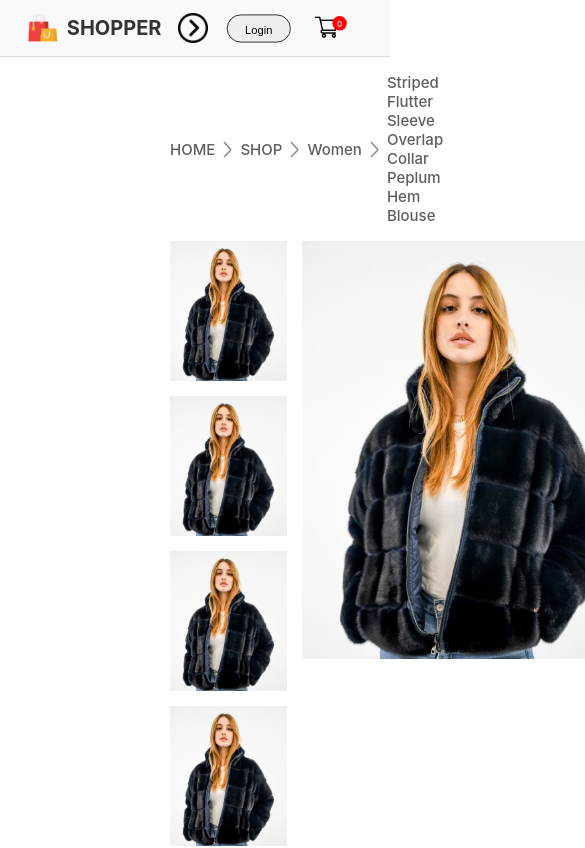
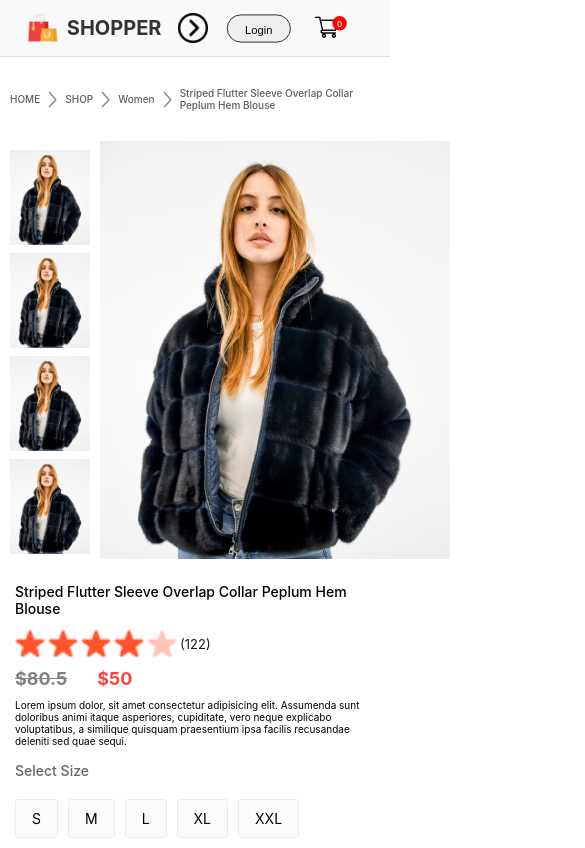
Before and after one commit to karunakashyap/E-commerce-website, a React (Create React App) app: page /product/1 in a window 390 px wide. Shown: the top 848 px of the page, 585 px wide, since content can reach past the window. Built offline with nearby package versions, Linux system fonts and the light colour scheme.

Commit message:
add responsive design

```diff
--- a/src/Components/Breadcrums/Breadcrums.css
+++ b/src/Components/Breadcrums/Breadcrums.css
@@ -8,3 +8,26 @@
     text-transform: capitalize;
     color: #5e5e5e;
 }
+@media(max-width:1280px){
+   .breadcrum{
+    margin: 30px 50px;
+    font-size: 14px;
+   }
+}
+@media(max-width:1024px){
+    .breadcrum{
+        margin: 30px 30px;
+        font-size: 13px;
+    }
+}
+@media(max-width:800px){
+    .breadcrum{
+        margin: 30px 10px;
+        font-size: 12px;
+    }
+}
+@media(max-width:500px){
+    .breadcrum{
+        font-size: 10px;
+    }
+}
--- a/src/Components/ProductDisplay/ProductDisplay.css
+++ b/src/Components/ProductDisplay/ProductDisplay.css
@@ -96,10 +96,190 @@
     outline: none;
     cursor: pointer;
 }
-
-/* .right-category{
-    margin-top: 10px;
-} */
 .right-category span {
     font-weight: 16px;
 }
+@media(max-width:1280px){
+    .productdisplay{
+        margin: 0px 60px;
+    }
+    .productdisplay-left{
+        gap: 10px;
+    }
+    .productdisplay-imagelist{
+        gap: 10px;
+    }
+    .productdisplay-imagelist img{
+        height: 120px;
+    }
+    .productdisplay .main img{
+        height: 510px;
+        width: auto;
+    }
+    .productdisplay-right{
+        margin: 0px 30px;
+    }
+    .productdisplay-right h1{
+        font-size: 22px;
+    }
+    .right-star{
+        gap: 3px;
+        font-size: 13px;
+    }
+    .right-prices{
+        margin: 10px 0px;
+        font-size: 18px;
+    }
+    .right-description{
+        font-size: 13px;
+    }
+    .right-size h1{
+        margin-top: 20px;
+        font-size: 20px;
+    }
+    .right-sizes div{
+        padding: 14px 20px;
+    }
+    .productdisplay-right button{
+        width: 150px;
+        padding: 20px 0px;
+        margin-bottom:20px ;
+    }
+    .productdisplay-right .right-category{
+        margin-top: 5px;
+        font-size: 14px;
+    }
+}
+@media(max-width:1024px){
+    .productdisplay{
+        margin: 0px 30px;
+    }
+    .productdisplay-left{
+        gap: 5px;
+    }
+    .productdisplay-imagelist img{
+        height: 80px;
+    }
+    .productdisplay .main img{
+        height: 350px;
+    }
+    .productdisplay-right h1{
+        font-size: 18px;
+    }
+    .right-star img{
+        width: 15px;
+    }
+    .right-description{
+        font-size: 12px;
+    }
+    .right-sizes{
+        margin-top:10px 20px;
+    }
+    .right-sizes div{
+        padding: 10px 16px;
+        font-size: 12px;
+    }
+    .productdisplay-right button{
+        width: 120px;
+        padding: 10px 0px;
+        margin-bottom:10px;
+        font-size: 14px;
+    }
+    .productdisplay-right .right-category{
+        font-size: 12px;
+    }
+}
+
+@media(max-width:800px){
+    .productdisplay{
+        margin: 0px 10px;
+    }
+    .productdisplay-left{
+        flex-direction: column-reverse;
+        align-items: center;
+    }
+    .productdisplay-imagelist{
+        flex-direction: row;
+       gap: 6px;
+    }
+    .productdisplay-imagelist img{
+        height: 90px;
+    }
+    .productdisplay .main img{
+        height: 300px;
+    }
+    .productdisplay-right h1{
+        font-size: 14px;
+    }
+    .right-star img{
+        width: 13px;
+    }
+    .right-description{
+        font-size: 10px;
+    }
+    .right-sizes{
+        margin-top:10px;
+        gap: 5px;
+    }
+    .right-size h1{
+        margin-top:10px;
+    }
+    .right-sizes div{
+        padding: 4px 11px;
+        font-size: 10px;
+    }
+    .productdisplay-right button{
+        width: 100px;
+        font-size: 12px;
+    }
+    .productdisplay-right .right-category{
+        font-size: 10px;
+    }
+}
+@media(max-width:500px){
+    .productdisplay{
+        flex-direction: column;
+    }
+    .productdisplay-left{
+        gap: 10px;
+        flex-direction: row;
+        margin: auto;
+    }
+    .productdisplay-imagelist{
+        flex-direction: column;
+        gap: 8px;
+    }
+    .productdisplay-imagelist img{
+        height: 95px;
+    }
+    .productdisplay .main img{
+        height: 330px;
+    }
+    .productdisplay-right{
+        margin: 5px;
+    }
+    .productdisplay-right h1{
+        font-size: 20;
+        font-weight: 500;
+        margin-top: 15px;
+    }
+    .right-star img{
+        width: 30px;
+    }
+    .right-sizes{
+        gap: 10px;
+        margin: 20px 0px;
+    }
+    .right-sizes div{
+        padding: 10px 16px;
+        font-size: 14px;
+    }
+    .productdisplay button{
+        width: 130px;
+        font-size: 15px;
+        padding: 12px 0px;
+    }
+    .right-category{
+        font-size: 16px;
+    }
+}
--- a/src/Components/ProductDisplay/ProductDisplay.js
+++ b/src/Components/ProductDisplay/ProductDisplay.js
@@ -56,8 +56,8 @@ const ProductDisplay = (props) => {
                     </div>
                 </div>
                 <button onClick={()=>{addToCart(product.id)}}>ADD TO CART</button>
-                <p className='right-category'>Category :<span>Women , T-Shirt , Crop-Top</span></p>
-                <p className='right-category'>Tags :<span>Modern , Latest</span></p>
+                <p className='right-category'><b>Category: </b><span>Women , T-Shirt , Crop-Top</span></p>
+                <p className='right-category'><b>Tags: </b><span>Modern , Latest</span></p>
             </div>
         </div>
     )
--- a/src/Pages/CSS/LoginSingUp.css
+++ b/src/Pages/CSS/LoginSingUp.css
@@ -23,7 +23,7 @@
 }
 .fields input{
     height: 60px;
-    width: 100%;
+    /* width: 100%; */
     padding-left: 20px;
     border: 1px solid #c9c9c9;
     outline: none;
@@ -63,3 +63,54 @@
 .agree p{
     margin-left: 10px;
 }
+@media(max-width:1280px){
+    .loginSignUp{
+        padding-top: 50px;
+    }
+    .container{
+        width: auto;
+        max-width: 500px;
+        max-height: 500px;
+    }
+    .container h1{
+        margin: 10px 0px;
+    }
+    .fields{
+        gap: 20px;
+        margin-top: 20px;
+    }
+    .fields input{
+        height: 65px;
+        width: 93%;
+    }
+    .container button{
+        width: 100%;
+    }
+    .login{
+        font-size: 16px;
+    }
+    .agree{
+        font-size: 14px;
+        gap: 10px;
+    }
+
+}
+@media(max-width:800px){
+    .loginSignUp{
+        padding: 20px 30px;
+    }
+    .container h1{
+        font-size: 24px;
+    }
+    .fields{
+        margin-top: 20px;
+    }
+    .fields input{
+        height: 50px;
+    }
+    .container button{
+        height: 50px;
+        font-size: 16px;
+        width: 100%;
+    }
+}
```
